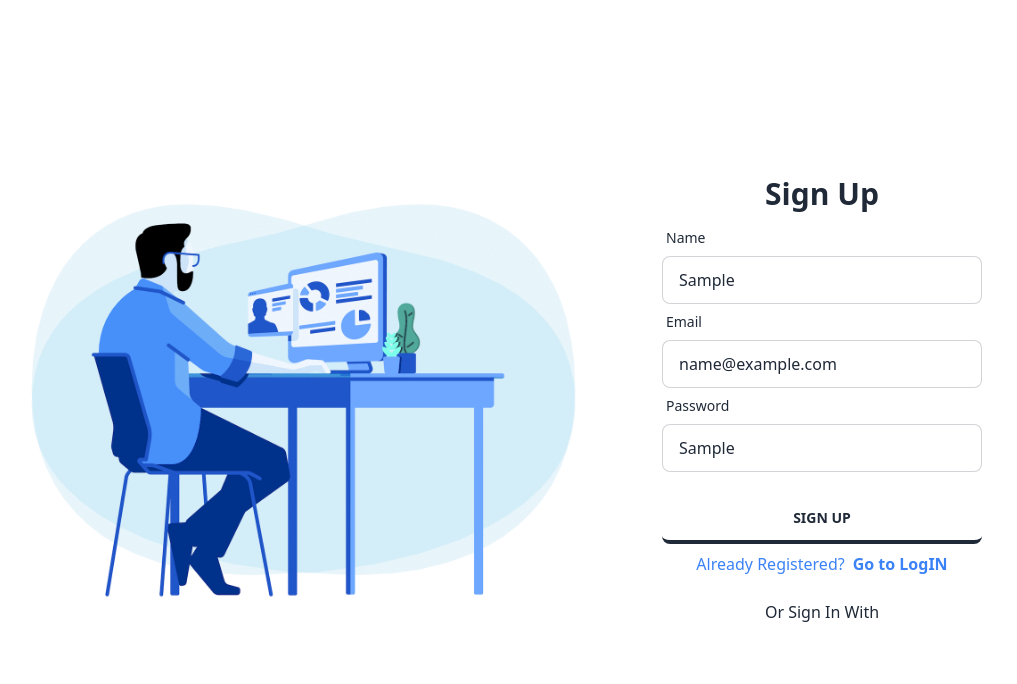
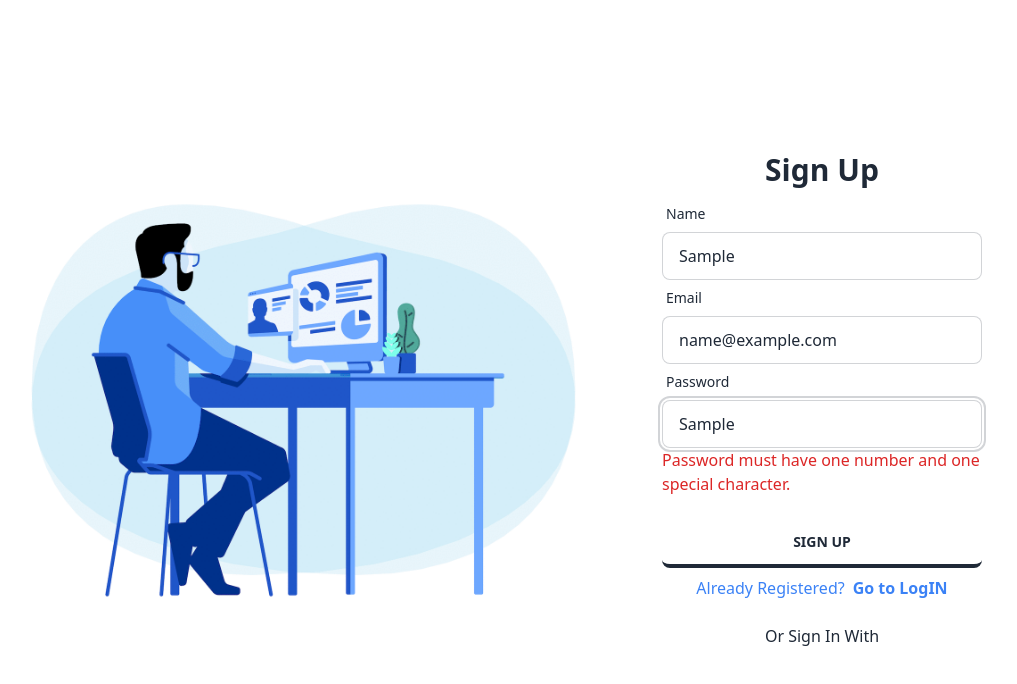
Before and after one commit to SumiAkter2/cozy-comfort-bites-clientsite, a React (Vite) app: page /signup in a window 1280 px wide. Both pictures are taken after typing "Sample", "name@example.com", "Sample" into the empty fields and a click on the input "Sign Up". Shown: the top 684 px of the page, without its empty margins (138-1155 px from the left). Built offline with nearby package versions, Linux system fonts and the light colour scheme; no server answers.

Commit message:
added react hook form

```diff
--- a/package.json
+++ b/package.json
@@ -16,6 +16,7 @@
     "react": "^18.2.0",
     "react-dom": "^18.2.0",
     "react-helmet-async": "^1.3.0",
+    "react-hook-form": "^7.46.2",
     "react-parallax": "^3.5.1",
     "react-responsive-carousel": "^3.2.23",
     "react-router-dom": "^6.16.0",
--- a/src/Components/LogIn/LogIn.jsx
+++ b/src/Components/LogIn/LogIn.jsx
@@ -25,7 +25,10 @@ const LogIn = () => {
     const email = form.email.value;
     const password = form.password.value;
     console.log(email, password);
-    signIn(email, password);
+    signIn(email, password).then((result) => {
+      const logInUser = result.user;
+      console.log(logInUser);
+    });
   };
   // captcha:
   const handleValidateCaptcha = () => {
--- a/src/Components/SignUp/SignUp.jsx
+++ b/src/Components/SignUp/SignUp.jsx
@@ -1,20 +1,26 @@
 import { Link } from "react-router-dom";
 import SignUpImg from "../../assets/LogIn/signUp.gif";
 import { useContext } from "react";
+import { useForm } from "react-hook-form";
 import { AuthContext } from "../../Provider/AuthProvider";
 
 const SignUp = () => {
   const { createUser } = useContext(AuthContext);
-  const handleSubmit = (e) => {
-    e.preventDefault();
-    const form = e.target;
-    const name = form.name.value;
-    const email = form.email.value;
-    const password = form.password.value;
-    createUser(email, password);
-    console.log(name, email, password);
+  const {
+    register,
+    handleSubmit,
+    watch,
+    formState: { errors },
+  } = useForm();
+
+  const onSubmit = (data) => {
+    console.log(data);
+    createUser(data.email, data.password).then((result) => {
+      const signUpUser = result.user;
+      console.log(signUpUser);
+    });
   };
-
+  console.log(watch("example"));
   return (
     <div>
       <div className="hero min-h-screen ">
@@ -25,29 +31,34 @@ const SignUp = () => {
           <div className="card flex-shrink-0 w-full max-w-sm l ">
             <div className="card-body">
               <h1 className="md:text-3xl font-bold text-center ">Sign Up</h1>
-              <form onSubmit={handleSubmit}>
+              <form onSubmit={handleSubmit(onSubmit)}>
                 <div className="form-control">
                   <label className="label">
                     <span className="label-text">Name</span>
                   </label>
                   <input
                     type="text"
-                    name="name"
+                    {...register("name", { required: true })}
                     placeholder="Name"
                     className="input input-bordered"
                   />
+                  {errors.name && (
+                    <span className="text-red-500">Name is required</span>
+                  )}
                 </div>
                 <div className="form-control">
                   <label className="label">
                     <span className="label-text">Email</span>
                   </label>
                   <input
-                    type="text"
-                    name="email"
-                    id="email"
+                    type="email"
+                    {...register("email", { required: true })}
                     placeholder="Email"
                     className="input input-bordered"
                   />
+                  {errors.email && (
+                    <span className="text-red-500">Email is required</span>
+                  )}
                 </div>
                 <div className="form-control">
                   <label className="label">
@@ -55,11 +66,33 @@ const SignUp = () => {
                   </label>
                   <input
                     type="text"
-                    name="password"
-                    id="password"
+                    {...register("password", {
+                      required: true,
+                      minLength: 6,
+                      maxLength: 20,
+                      pattern: /(?=.*[!@#$&*])(?=.*[0-9])/,
+                    })}
                     placeholder="Password"
                     className="input input-bordered"
                   />
+                  {errors.password?.type === "pattern" && (
+                    <p className="text-red-600">
+                      Password must have one number and one special character.
+                    </p>
+                  )}
+                  {errors.password?.type === "required" && (
+                    <span className="text-red-500">Password is Required</span>
+                  )}
+                  {errors.password?.type === "minLength" && (
+                    <span className="text-red-500">
+                      Password Must Be 6 Character
+                    </span>
+                  )}
+                  {errors.password?.type === "maxLength" && (
+                    <span className="text-red-500">
+                      Password must be less then 20 Character
+                    </span>
+                  )}
                 </div>
                 <div className="form-control mt-6">
                   <input
```
Also changed, not shown: 1 other file (tests, documents, lock files or other folders).
